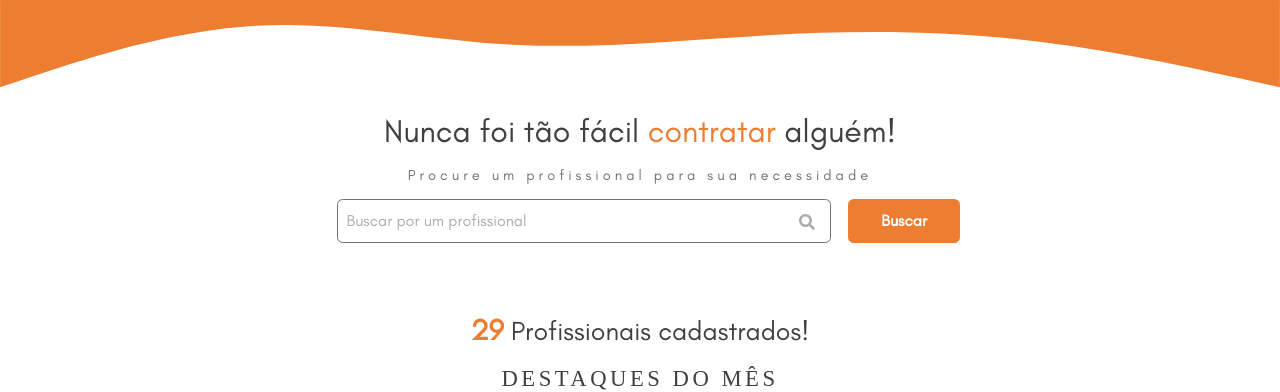
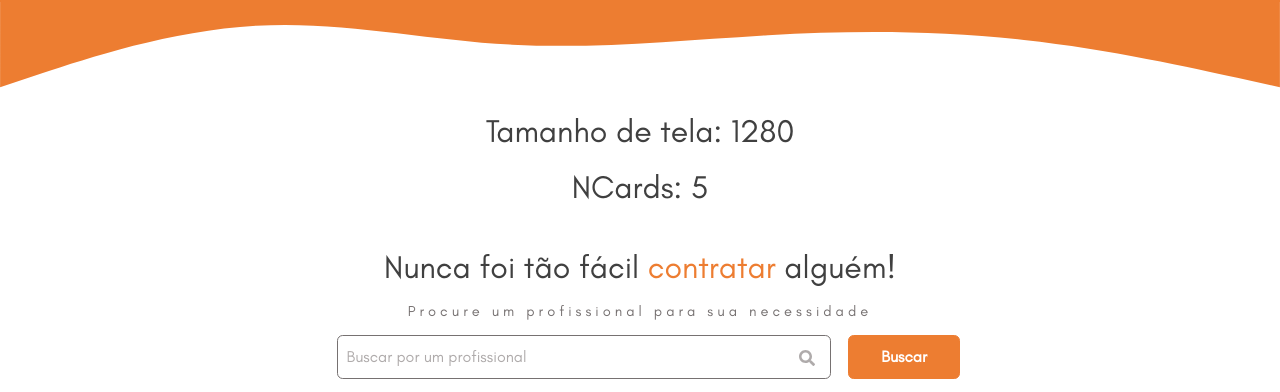
Before and after one commit to OnServiceBR/onservice-frontend, a React (Create React App) app: page / in a window 1280 px wide. Shown: the part 84-476 px from the top of the page. Built offline with nearby package versions, Linux system fonts and the light colour scheme; no server answers.

Commit message:
Mede largura da tela e cria variável para carrossel

```diff
--- a/src/pages/home.page.js
+++ b/src/pages/home.page.js
@@ -1,4 +1,4 @@
-import React, { useEffect } from "react";
+import React, { useState, useEffect, Component } from "react";
 import "../styles/home.css";
 import Claudia from '../assets/Claudia-Fundo-Laranja.png';
 import { FaMousePointer, FaSearch } from 'react-icons/fa';
@@ -6,9 +6,37 @@ import { FaMousePointer, FaSearch } from 'react-icons/fa';
 import Carousel from "../components/Carousel.js";
 import Card from '../components/Card.js';
 import Database from '../components/Database'
-import Counter from "../components/Counter";
 
-const Home = () => {
+export default class Home extends Component {
+  constructor(props) {
+    super(props)
+    this.state = {
+      NCards: 0,
+      windowWidth: window.innerWidth,
+    }
+  }
+
+  componentDidMount() {
+    var { windowWidth } = this.state;
+    if (576 >= windowWidth) {
+      this.setState({ NCards: 1 });
+    }
+    if ( 768 >= windowWidth > 576) {
+      this.setState({ NCards: 2 });
+    }
+    if ( 992 >= windowWidth > 768) {
+      this.setState({ NCards: 3 });
+    }
+    if ( 1200 >= windowWidth > 992) {
+      this.setState({ NCards: 4 });
+    }
+    if ( windowWidth > 1200) {
+      this.setState({ NCards: 5 });
+    }
+  }
+
+  render() {
+    var { NCards, windowWidth } = this.state;
 
     const cards = [
       { name: "José", job: "Pedreiro", picture: "../assets/Pessoa1.png", link: "/contrate/manutencao/pintor(a)/adilso-teixeira" },
@@ -32,6 +60,10 @@ const Home = () => {
     return (
       <div>
         <div class="homephrase">
+          <label class="h1-home">Tamanho de tela: {windowWidth}</label><br/>
+          <label class="h1-home">NCards: {NCards}</label><br/><br/>
+        </div>
+        <div class="homephrase">
           <label class="h1-home">Nunca foi tão fácil <span style={{ color: "rgb(237,125,49)" }}>contratar</span> alguém!</label>
         </div>
         <div class="homephrase">
@@ -54,7 +86,7 @@ const Home = () => {
         <div class="carrossel">
           <p class="carousel-title">DESTAQUES DO MÊS</p>
           <Carousel
-        show={5}
+          show={NCards}
           infiniteLoop={true}
           >
           {Database.filter((item) => {
@@ -94,5 +126,4 @@ const Home = () => {
       </div>
     )
   }
-
-export default Home;
+}
```
Lines whose indentation alone changed are shown as unchanged.
